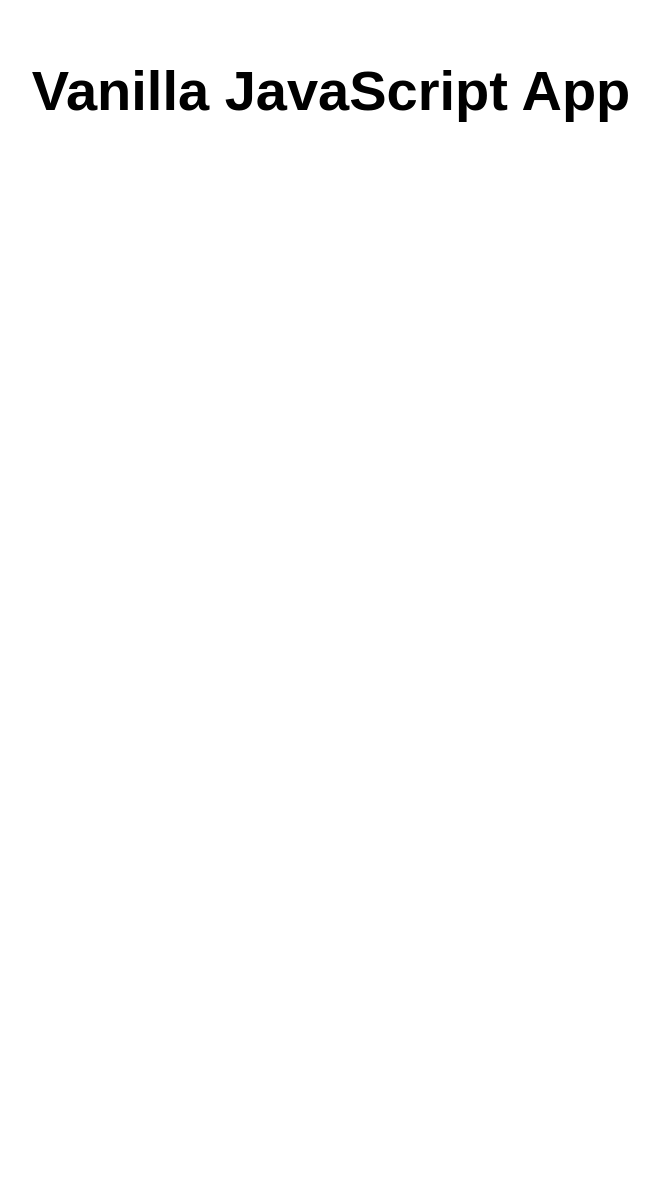
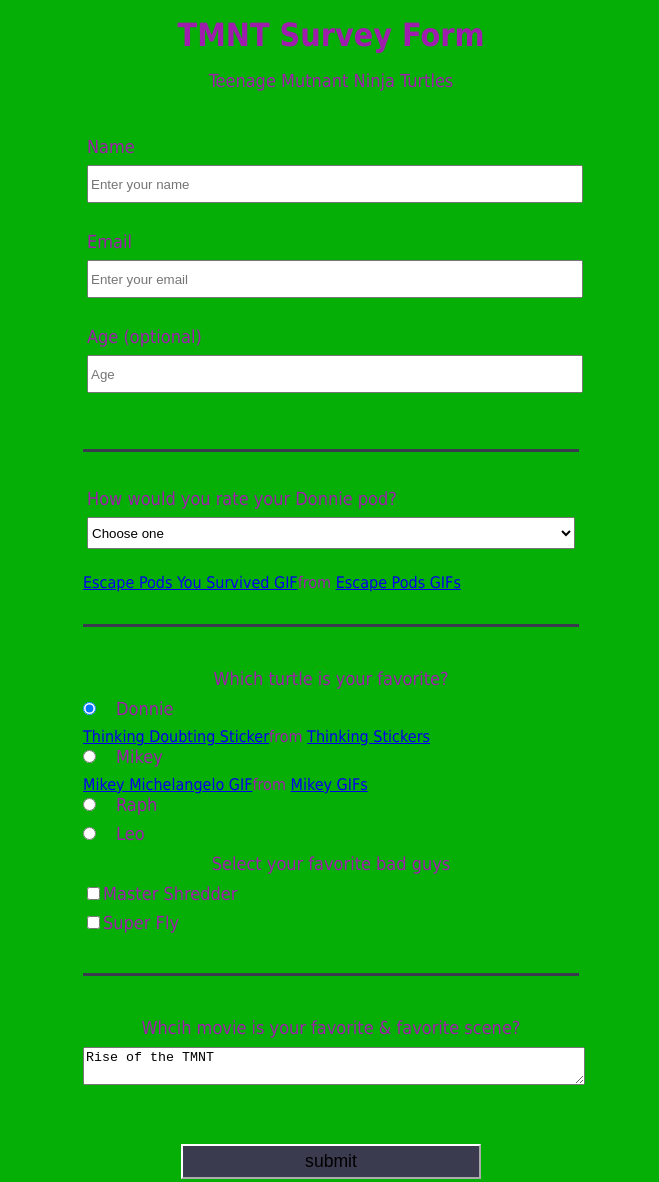
Before and after one commit to gcbernreuter1s/my-first-static-web-app, a website: page src/index.html in a window 1280 px wide. Shown: the whole page, without its empty margins (309-968 px from the left). Before the commit the page ends 800 px from the top, so only its background shows below. Drawn offline with Linux system fonts and the light colour scheme; a script that the page names is missing.

Commit message:
Update index.html

```diff
--- a/src/index.html
+++ b/src/index.html
@@ -1,17 +1,137 @@
 <!DOCTYPE html>
 <html lang="en">
-
-<head>
-  <meta charset="UTF-8">
-  <meta name="viewport" content="width=device-width, initial-scale=1.0">
-  <link rel="stylesheet" href="styles.css">
-  <title>Vanilla JavaScript App</title>
-</head>
-
-<body>
-  <main>
-    <h1>Vanilla JavaScript App</h1>
-  </main>
-</body>
-
+  <head>
+    <meta charset="utf-8"/>
+      <title>Ninja Turtle Survey</title>
+        <link rel="stylesheet" href="stylestmnt.css"/>
+  </head>
+      <body>
+        <h1 id="title">TMNT Survey Form</h1>
+        <p id="description">Teenage Mutnant Ninja Turtles</p>
+        <form id="survey-form">
+            <fieldset>
+              <div class="form-group">
+                <label id="name-label" for="name">Name</label>
+                  <input
+                  type="text"
+                  name="name"
+                  id="name"
+                  class="form-control"
+                  placeholder="Enter your name"
+                  required
+                  />
+              </div>
+              <div class="form-group">
+              <label id="email-label" for="email">Email</label>
+                  <input
+                  type="email"
+                  name="email"
+                  id="email"
+                  class="form-control"
+                  placeholder="Enter your email"
+                  required
+                  />
+              </div>
+              <div class="form-group">
+              <label id="number-label" for="number">Age (optional)</label>
+                  <input
+                  type="number"
+                  name="number"
+                  id="number"
+                  class="form-control"
+                  placeholder="Age"
+                  min="18"
+                  max="121"
+                  required
+                  />
+              </div>
+            </fieldset>
+            <fieldset>
+              <div class="form-group">
+                <label id="dropdown-label" for="dropdown">
+                How would you rate your Donnie pod?
+                </label>
+                  <select id="dropdown" class="form-control">
+                    <option value="0">Choose one</option>
+                    <option value="1">Very satisfied</option>
+                    <option value="2">Very very stisfied</option>
+                    <option value="3">Extremley satisfied</option>
+                  </select>
+              </div>
+              <div class="tenor-gif-embed" data-postid="26472829" data-share-method="host" data-aspect-ratio="1.81818" data-width="100%"><a href="https://tenor.com/view/escape-pods-you-survived-tmnt-teenage-mutant-ninja-turtles-rise-of-the-tmnt-gif-26472829">Escape Pods You Survived GIF</a>from <a href="https://tenor.com/search/escape+pods-gifs">Escape Pods GIFs</a></div> <script type="text/javascript" async src="https://tenor.com/embed.js"></script>
+            </fieldset>
+            <fieldset>
+              <p>Which turtle is your favorite?</p>
+                <label id="radio-label">
+                  <input
+                  type="radio"
+                  id="donnie"
+                  name="turtle"
+                  class="inline"
+                  value="d"
+                  checked
+                  />
+                  Donnie
+                </label>
+                <div class="tenor-gif-embed" data-postid="14391044" data-share-method="host" data-aspect-ratio="0.73" data-width="10%"><a href="https://tenor.com/view/thinking-doubting-annoyed-irritated-donnie-gif-14391044">Thinking Doubting Sticker</a>from <a href="https://tenor.com/search/thinking-stickers">Thinking Stickers</a></div> <script type="text/javascript" async src="https://tenor.com/embed.js"></script>
+                <label id="radio-label" >
+                  <input
+                  type="radio"
+                  id="mikey"
+                  name="turtle"
+                  class="inline"
+                  value="m"
+                  />
+                  Mikey
+                </label>
+                <div class="tenor-gif-embed" data-postid="27618102" data-share-method="host" data-aspect-ratio="1.12281" data-width="10%"><a href="https://tenor.com/view/mikey-michelangelo-tmnt-rottmnt-sad-gif-27618102">Mikey Michelangelo GIF</a>from <a href="https://tenor.com/search/mikey-gifs">Mikey GIFs</a></div> <script type="text/javascript" async src="https://tenor.com/embed.js"></script>
+                <label id="radio-label">
+                  <input
+                  type="radio"
+                  id="raph"
+                  name="turtle"
+                  class="inline"
+                  value="r"
+                  />
+                  Raph
+                </label>
+                <label id="radio-label">
+                  <input
+                  type="radio"
+                  id="leo"
+                  name="turtle"
+                  class="inline"
+                  value="l"
+                  />
+                  Leo
+                </label>
+                <p class="radio-check">Select your favorite bad guys</p>
+                <label id="checkbox-label">
+                  <input
+                  type="checkbox"
+                  value="10"
+                  />
+                  Master Shredder
+                </label>
+                <label id="checkbox-label">
+                  <input
+                  type="checkbox"
+                  value="20"
+                  />
+                  Super Fly
+                </label>
+            </fieldset>
+            <fieldset>
+              <p>Whcih movie is your favorite & favorite scene?<p>
+              <textarea
+              class="form-control"
+              rows="15"
+              cols="10"
+              >
+Rise of the TMNT
+              </textarea>
+            </fieldset>
+            <input type="submit" id="submit" value="submit"/>
+        </form>
+      </body>
 </html>
```
